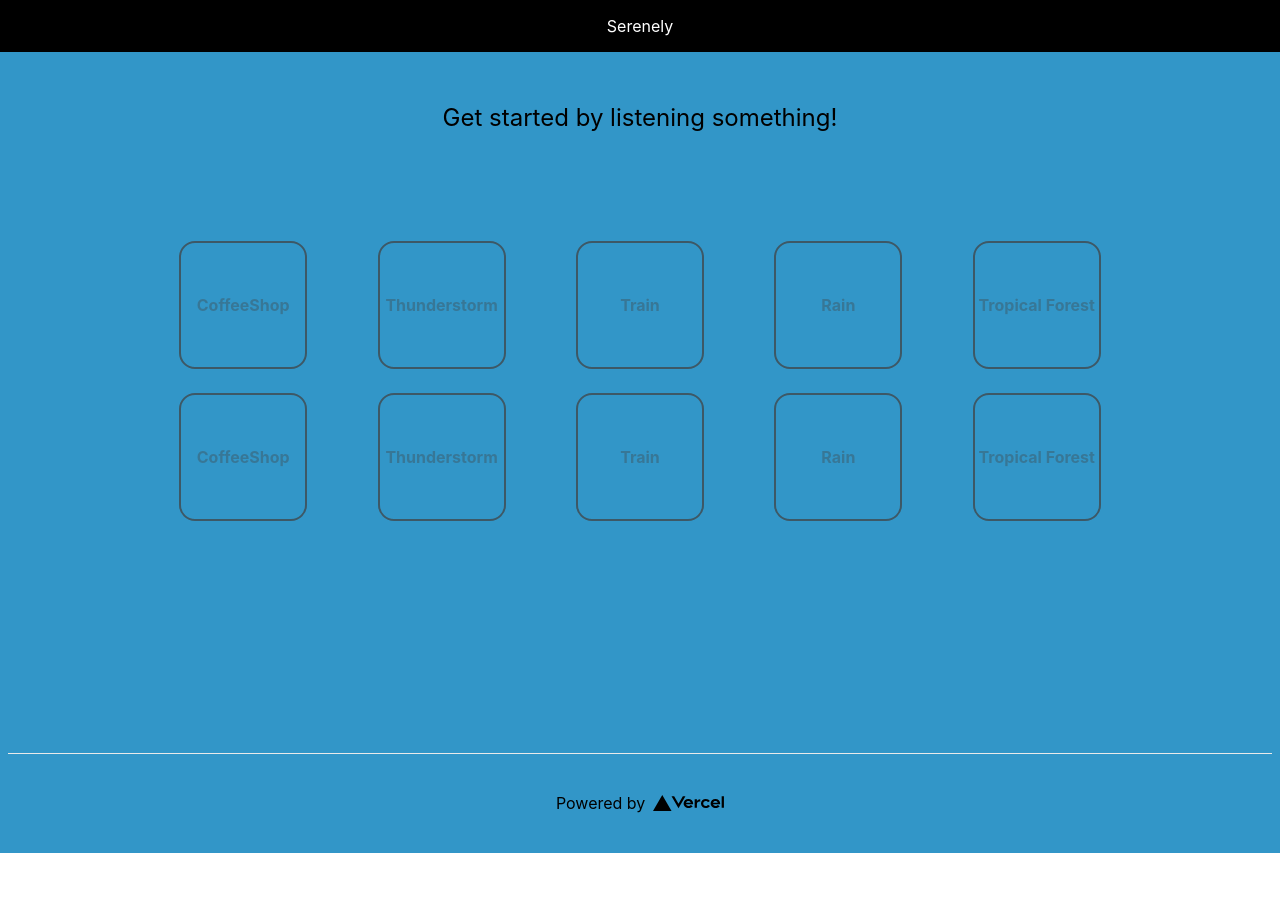
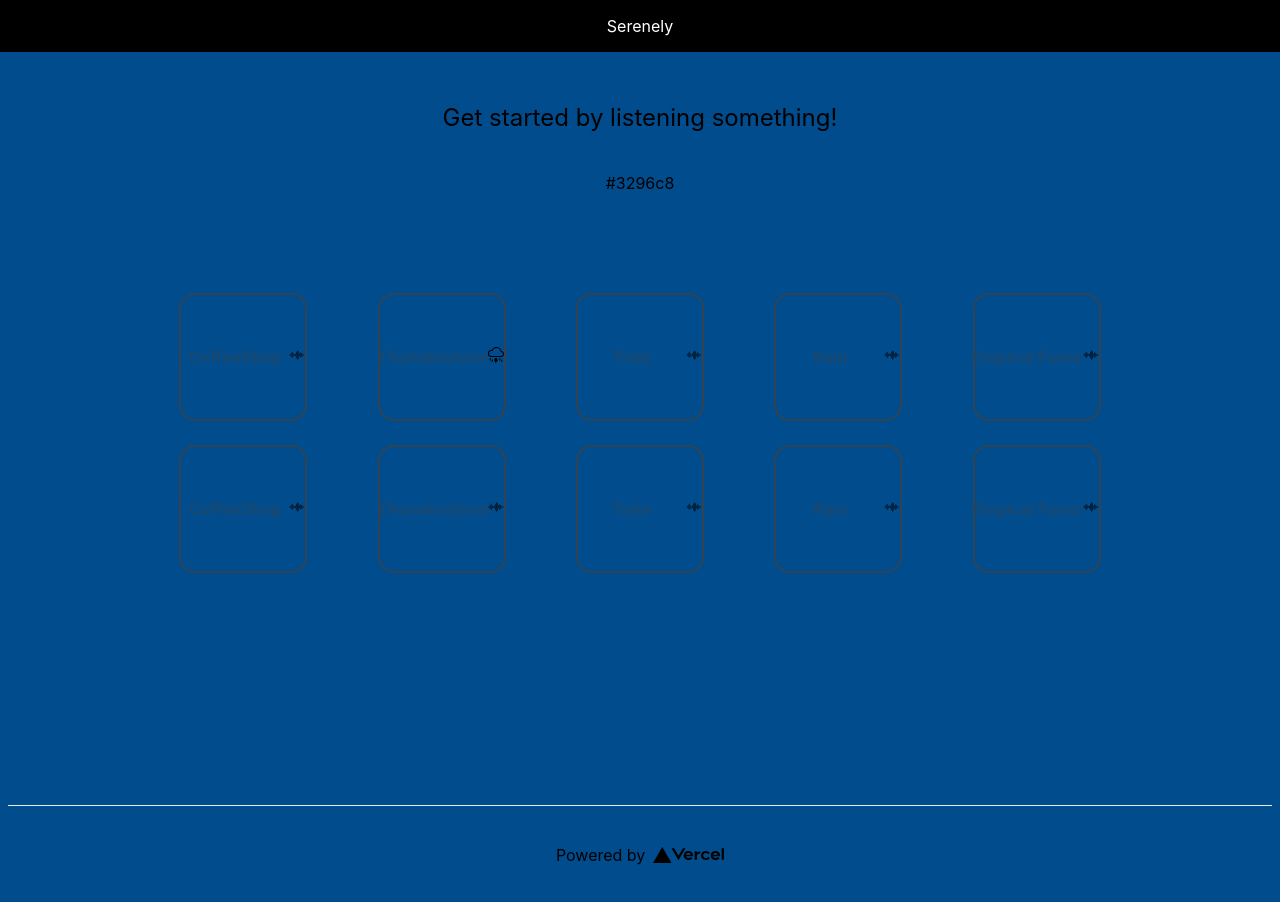
Before and after one commit to NowDev/Serenely, a Next.js app: page /listen in a window 1280 px wide. Shown: the top 902 px of the page. Before the commit the page ends 853 px from the top, so only its background shows below. Built offline with nearby package versions, Linux system fonts and the light colour scheme.

Commit message:
Adding icons.

```diff
--- a/src/components/SoundCard/index.tsx
+++ b/src/components/SoundCard/index.tsx
@@ -1,6 +1,8 @@
 import { useState } from 'react'
 import styled from 'styled-components'
 import Slider from '@mui/material/Slider'
+import { BsCloudLightningRain } from 'react-icons/bs'
+import { GiSoundWaves } from 'react-icons/gi'
 import SerenelyPlayer from '../SerenelyPlayer'
 interface PropsSoundCard {
   title: string
@@ -24,12 +26,24 @@ export const SoundCard: React.FC<PropsSoundCard> = props => {
     }
   }
 
+  const CardIcon: React.FC = () => {
+    switch (props.uuid) {
+      case 'thunderstorm':
+        return <BsCloudLightningRain />
+      default:
+        return <GiSoundWaves />
+    }
+  }
+
   return (
     <SoundCardContainer onClick={() => handleClick(true)} enabled={enabled}>
       <div className="cardRoot">
         <a className="card" onClick={() => handleClick(false)}>
           <h3>{props.title}</h3>
         </a>
+        <div>
+          <CardIcon />
+        </div>
       </div>
       <SerenelyPlayer uuid={props.uuid} enabled={enabled} volume={volume} />
       <SliderContainer enabled={enabled}>
@@ -78,6 +92,8 @@ const SoundCardContainer = styled.div<{ enabled: boolean }>`
   border-width: 0.15rem;
   border-radius: 1rem;
   border-color: ${props => (props.enabled ? '#4a63ec' : '#424242ba')};
+  transition: opacity 0.2s ease-in-out 0s;
+  transition: border-color 0.2s ease-in-out 0s;
   :hover {
     border-color: #6f82f0;
     .card {
--- a/src/pages/listen.tsx
+++ b/src/pages/listen.tsx
@@ -12,11 +12,16 @@ export default function Listen() {
       <ContainerRoot color={colors.color}>
         <main>
           <p className="description">Get started by listening something!</p>
+          <p>{colors.color}</p>
           <div className="container">
             <div className="grid">
               <div className="wrapper">
                 <SoundCard uuid="coffeeshop" title="CoffeeShop" description="People talking and some machinery" />
-                <SoundCard uuid="coffeeshop" title="Thunderstorm" description="Thunders and rain, not so quietly..." />
+                <SoundCard
+                  uuid="thunderstorm"
+                  title="Thunderstorm"
+                  description="Thunders and rain, not so quietly..."
+                />
                 <SoundCard uuid="coffeeshop" title="Train" description="The sound a train on rails" enabled={false} />
                 <SoundCard uuid="coffeeshop" title="Rain" description="Classic sound of a light rain" />
                 <SoundCard uuid="coffeeshop" title="Tropical Forest" description="Calm sounds of nature" />
@@ -42,7 +47,8 @@ const ContainerRoot = styled.div<{ color: string }>`
   flex-direction: column;
   justify-content: center;
   align-items: center;
-  background-color: ${props => props.color};
+  /* background-color: ${props => props.color}; */
+  background-color: #004c8c;
   main {
     width: 95%;
     padding: 5rem 0;
```
Also changed, not shown: package.json (+6 -5 lines), 1 other file (tests, documents, lock files or other folders).
